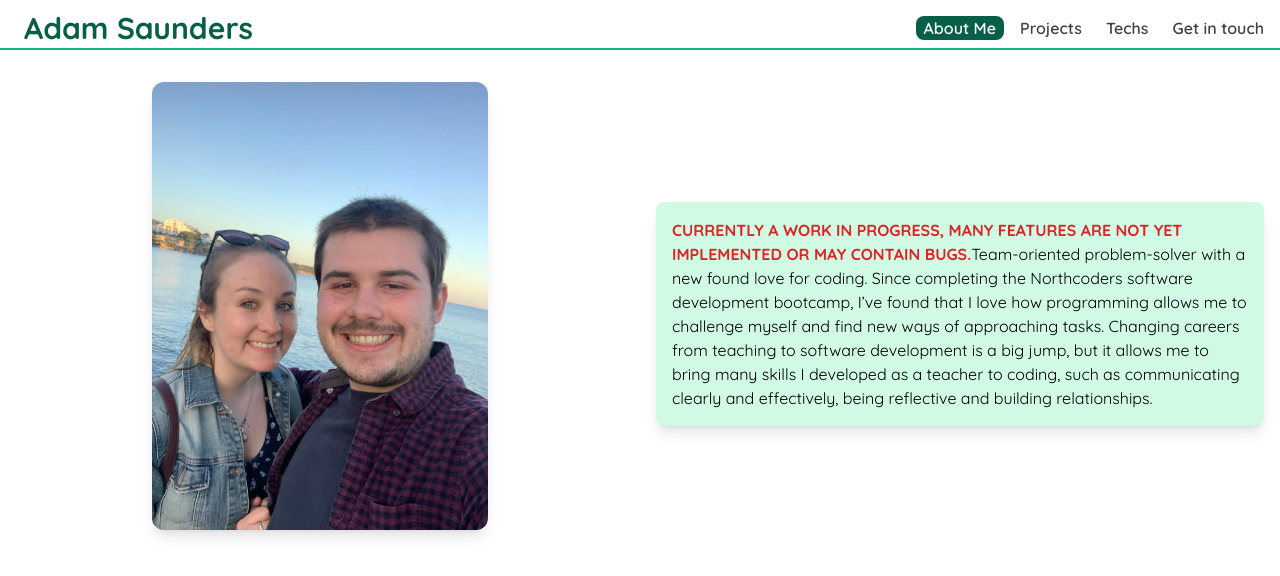
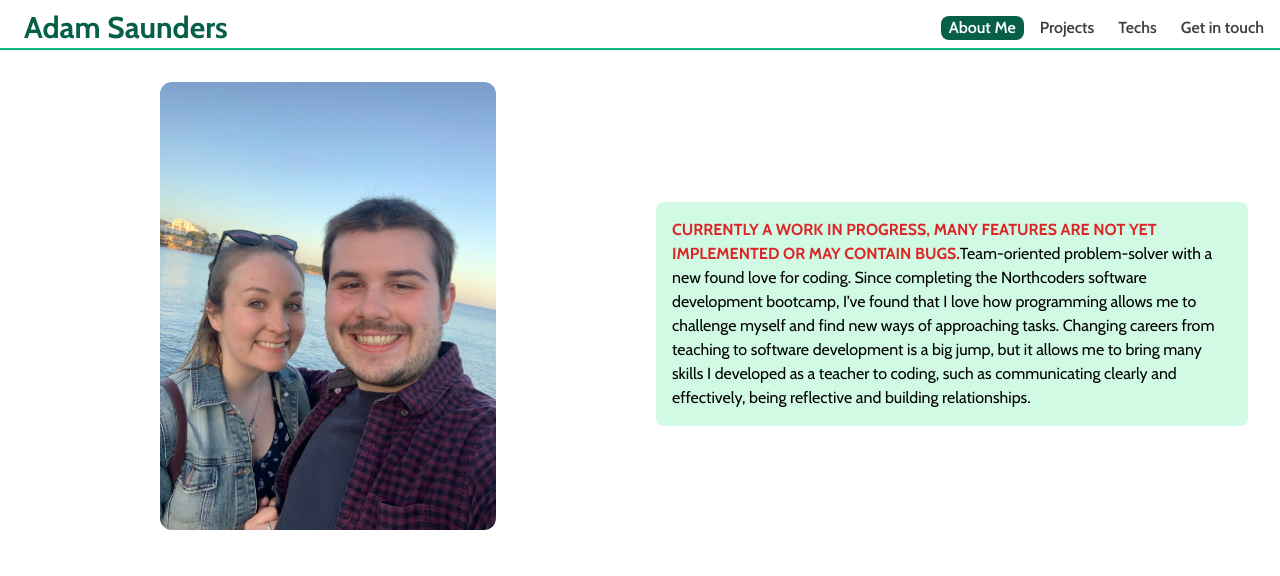
Before and after one commit to AdamSaunders26/as-portfolio, a Next.js app: page / in a window 1280 px wide. Shown: the top 576 px of the page. Built offline with nearby package versions, Linux system fonts and the light colour scheme.

Commit message:
update font

```diff
--- a/app/data/technologies.tsx
+++ b/app/data/technologies.tsx
@@ -45,7 +45,7 @@ export const frontEndTechs: [string, string, JSX.Element][] = [
 export const NCnewsAPITech = [
   <JavaScriptLogo isCarousel={true} />,
   <NodeLogo isCarousel={true} />,
-  <ExpressLogo isCarousel={true} />,
+  <MiniExpressLogo isCarousel={true} />,
   <PostgreSQLLogo isCarousel={true} />,
   <JestLogo isCarousel={true} />,
 ];
--- a/app/layout.tsx
+++ b/app/layout.tsx
@@ -1,9 +1,11 @@
 import "./globals.css";
 import type { Metadata } from "next";
-import { Quicksand } from "next/font/google";
+import { Quicksand, Oxygen, Cabin } from "next/font/google";
 import Header from "./Header";
 
 const quicksand = Quicksand({ subsets: ["latin"] });
+const oxygen = Oxygen({ weight: "400", subsets: ["latin"] });
+const cabin = Cabin({ subsets: ["latin"] });
 
 export const metadata: Metadata = {
   title: "Adam Saunders",
@@ -16,7 +18,7 @@ export default function RootLayout({
   children: React.ReactNode;
 }) {
   return (
-    <html lang="en" className={quicksand.className}>
+    <html lang="en" className={cabin.className}>
       <body className="bg-white h-screen container mx-auto flex flex-col ">
         <Header />
         {children}
--- a/app/page.tsx
+++ b/app/page.tsx
@@ -5,15 +5,15 @@ import profilePic from "/images/profilepic.jpg";
 
 export default function Home() {
   return (
-    <main className="container mx-auto grid grid-cols-1 items-center  sm:grid-cols-2">
+    <main className="mx-4  grid grid-cols-1 items-center  sm:grid-cols-2">
       <Image
-        className="rounded-xl max-w-[22rem] w-auto max-h-80 my-8 sm:max-h-[28rem] place-self-center shadow-lg object-contain"
+        className="rounded-xl max-w-[22rem] w-auto max-h-80 my-8 sm:max-h-[28rem] place-self-center object-contain"
         src={profilePic}
         priority={true}
         placeholder="blur"
         alt="Adam and his wife smiling along the coast of Crete"
       />
-      <article className="place-self-center p-4 shadow-lg  mx-4 rounded-lg bg-emerald-100 sm:mt-4">
+      <article className="place-self-center p-4  mx-4 rounded-lg bg-emerald-100 sm:mt-4">
         <span className="font-extrabold text-red-600">
           CURRENTLY A WORK IN PROGRESS, MANY FEATURES ARE NOT YET IMPLEMENTED OR
           MAY CONTAIN BUGS.
--- a/app/projects/CarouselDisplay.tsx
+++ b/app/projects/CarouselDisplay.tsx
@@ -33,6 +33,7 @@ export default function CarouselDisplay({
                 src={imageSrc}
                 alt={alt}
                 priority={true}
+                placeholder="blur"
               />
               {project === "Login Page" ? (
                 <p className="text-red-500 p-2">
```
Also changed, not shown: images/ncnews-mockup.jpg (added).
